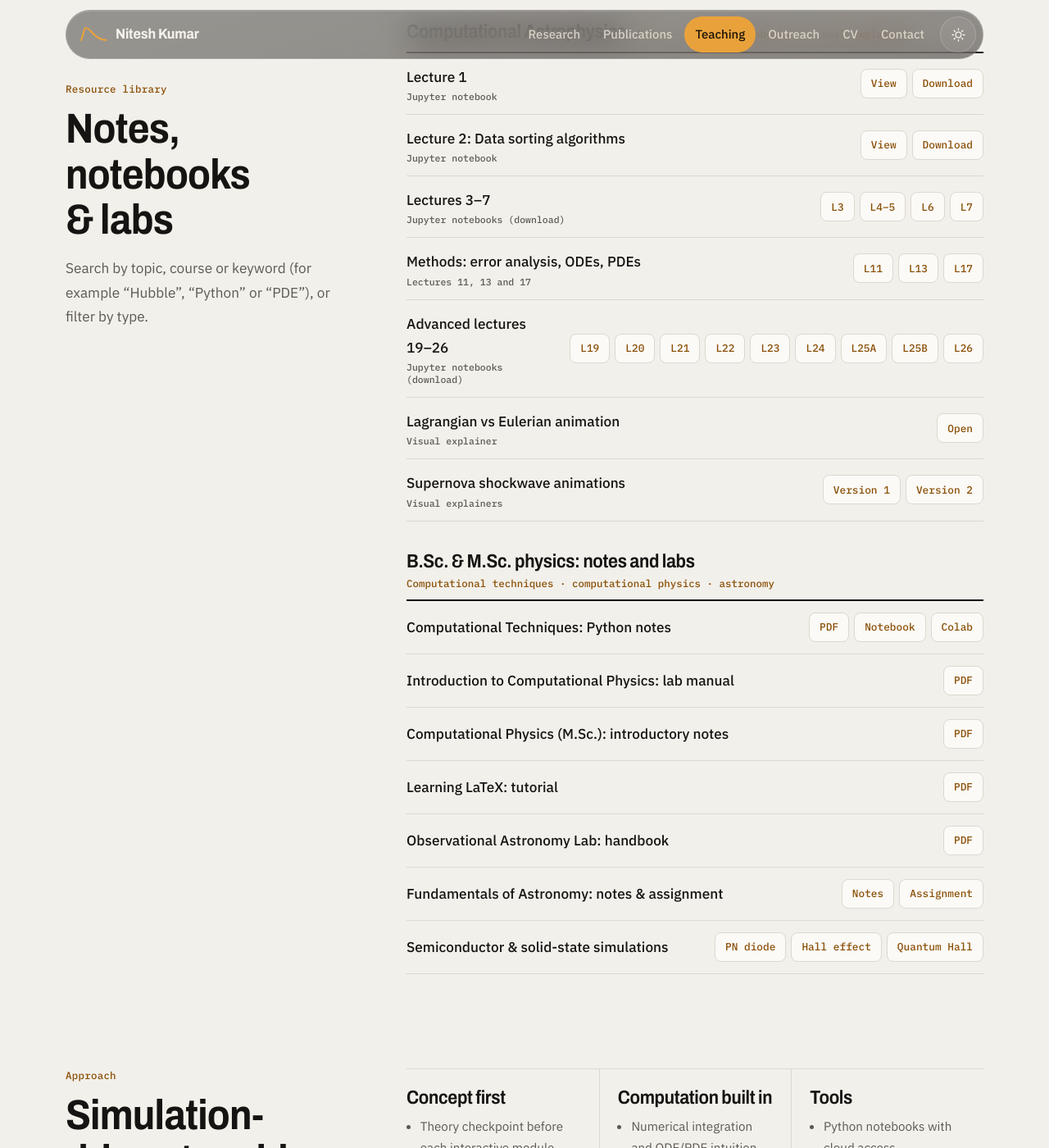
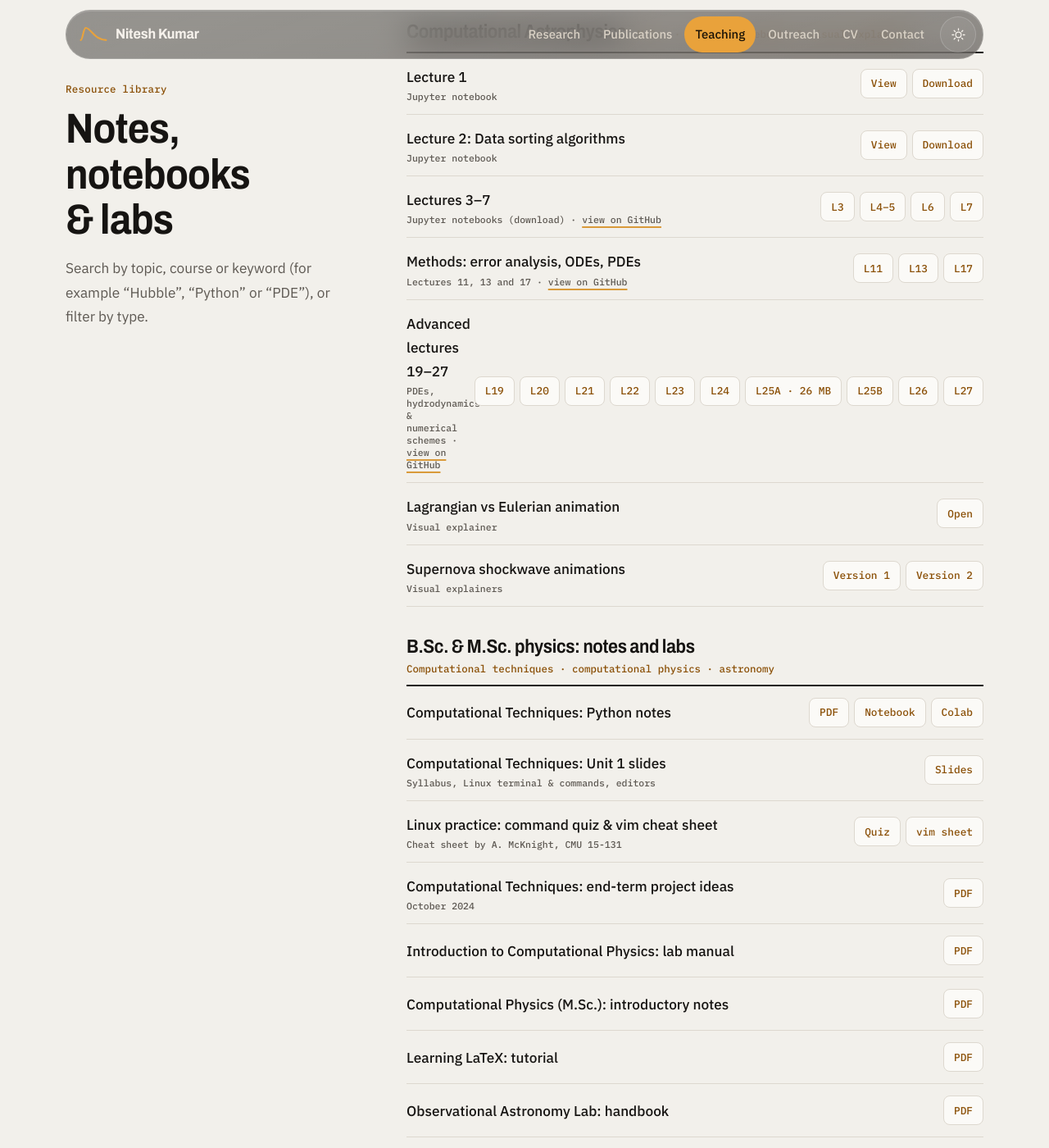
Before and after one commit to niteshchandra039/niteshchandra039.github.io, a Jekyll site: the page built from teaching.html, in a window 1280 px wide and 1400 px high, scrolled down 1650 px. Shown: the whole window at 82% size. Built offline with Jekyll 4.4.1, drawn with Linux system fonts in a browser that asks for light colours; some of the changed text lies outside the part shown.

Commit message:
Link remaining teaching files and fix notebook viewing
Add Lecture 27, Computational Techniques unit 1 slides, the Linux command quiz,
the vim cheat sheet (credited) and the 2024 end-term project ideas. Notebook
"View" links use GitHub's viewer instead of nbviewer; Lecture 25A shows its size.

Co-Authored-By: Claude Opus 5.5 <noreply@anthropic.com>

```diff
--- a/teaching.html
+++ b/teaching.html
@@ -9,7 +9,8 @@ heading: "Teaching, simulations & mentorship"
 lede: "Astrophysics and computational physics at UPES, taught concept-first with open notebooks, lab manuals and interactive simulations. Everything below is free to use."
 description: "Course resources by Dr. Nitesh Kumar at UPES: astrophysics simulation labs, Computational Astrophysics notebooks, computational physics notes and lab manuals, plus courses taught and student mentorship."
 ---
-{%- assign nb = 'https://nbviewer.org/github/niteshchandra039/niteshchandra039.github.io/blob/main/resources/computational_astrophysics/' -%}
+{%- assign nb = 'https://github.com/niteshchandra039/niteshchandra039.github.io/blob/main/resources/computational_astrophysics/' -%}
+{%- assign nbdir = 'https://github.com/niteshchandra039/niteshchandra039.github.io/tree/main/resources/computational_astrophysics' -%}
 {%- assign ca = '/resources/computational_astrophysics/' | relative_url -%}
 {%- assign sim = '/resources/AI_simulations/' | relative_url -%}
 
@@ -71,11 +72,11 @@ description: "Course resources by Dr. Nitesh Kumar at UPES: astrophysics simulat
       <section class="course" aria-labelledby="c2">
         <header><h3 id="c2">Computational Astrophysics</h3><span class="code">M.Sc. · lecture notebooks &amp; visual explainers</span></header>
         <ul class="res-list">
-          <li class="res" data-type="notebook" data-keywords="lecture 1 introduction python"><span><span class="rt">Lecture 1</span><span class="rk">Jupyter notebook</span></span><span class="res-actions"><a href="{{ nb }}Computational%20Astrophysics%20-%20Lect%201.ipynb" aria-label="Lecture 1: view in browser">View</a><a href="{{ ca }}Computational%20Astrophysics%20-%20Lect%201.ipynb" aria-label="Lecture 1: download notebook">Download</a></span></li>
-          <li class="res" data-type="notebook" data-keywords="lecture 2 data sorting algorithms python"><span><span class="rt">Lecture 2: Data sorting algorithms</span><span class="rk">Jupyter notebook</span></span><span class="res-actions"><a href="{{ nb }}Computational%20Astrophysics%20Lecture%202_%20Data%20Sorting%20Algorithms%20in%20Python.ipynb" aria-label="Lecture 2: view in browser">View</a><a href="{{ ca }}Computational%20Astrophysics%20Lecture%202_%20Data%20Sorting%20Algorithms%20in%20Python.ipynb" aria-label="Lecture 2: download notebook">Download</a></span></li>
-          <li class="res" data-type="notebook" data-keywords="lecture 3 4 5 6 7"><span><span class="rt">Lectures 3–7</span><span class="rk">Jupyter notebooks (download)</span></span><span class="res-actions"><a href="{{ ca }}Computational%20Astrophysics%20-%20Lecture%203.ipynb" aria-label="Lecture 3 notebook">L3</a><a href="{{ ca }}Computational%20Astrophysics%20-%20Lecture%204%20%26%205.ipynb" aria-label="Lectures 4 and 5 notebook">L4–5</a><a href="{{ ca }}Computational%20Astrophysics%20Lecture%206.ipynb" aria-label="Lecture 6 notebook">L6</a><a href="{{ ca }}Computational%20Astrophysics%20Lecture%207.ipynb" aria-label="Lecture 7 notebook">L7</a></span></li>
-          <li class="res" data-type="notebook" data-keywords="lecture 11 error analysis lecture 13 odes euler method lecture 17 pde partial differential equations"><span><span class="rt">Methods: error analysis, ODEs, PDEs</span><span class="rk">Lectures 11, 13 and 17</span></span><span class="res-actions"><a href="{{ ca }}Computational%20Astrophysics%20Lect%2011_%20Error%20Analysis.ipynb" aria-label="Lecture 11 error analysis notebook">L11</a><a href="{{ ca }}Computational%20Astrophysics%20Lect%2013_%20ODEs%20and%20Euler_s%20Method%20Lecture.ipynb" aria-label="Lecture 13 ODEs and Euler's method notebook">L13</a><a href="{{ ca }}Computational_Astrophysics_lecture_17_PDE_.ipynb" aria-label="Lecture 17 PDE notebook">L17</a></span></li>
-          <li class="res" data-type="notebook" data-keywords="lecture 19 20 21 22 23 24 25 26 advanced"><span><span class="rt">Advanced lectures 19–26</span><span class="rk">Jupyter notebooks (download)</span></span><span class="res-actions"><a href="{{ ca }}Computational_Astrophysics_lecture_19.ipynb" aria-label="Lecture 19 notebook">L19</a><a href="{{ ca }}Computational_Astrophysics_lecture_20.ipynb" aria-label="Lecture 20 notebook">L20</a><a href="{{ ca }}Computational_Astrophysics_lecture_21.ipynb" aria-label="Lecture 21 notebook">L21</a><a href="{{ ca }}Computational_Astrophysics_lecture_22.ipynb" aria-label="Lecture 22 notebook">L22</a><a href="{{ ca }}Computational_Astrophysics_lecture_23.ipynb" aria-label="Lecture 23 notebook">L23</a><a href="{{ ca }}Computational_Astrophysics_lecture_24.ipynb" aria-label="Lecture 24 notebook">L24</a><a href="{{ ca }}Computational_Astrophysics_lecture_25A.ipynb" aria-label="Lecture 25A notebook (large file, about 26 MB)">L25A</a><a href="{{ ca }}Computational_Astrophysics_lecture_25.ipynb" aria-label="Lecture 25B notebook">L25B</a><a href="{{ ca }}Computational_Astrophysics_lecture_26.ipynb" aria-label="Lecture 26 notebook">L26</a></span></li>
+          <li class="res" data-type="notebook" data-keywords="lecture 1 introduction python"><span><span class="rt">Lecture 1</span><span class="rk">Jupyter notebook</span></span><span class="res-actions"><a href="{{ nb }}Computational%20Astrophysics%20-%20Lect%201.ipynb" aria-label="Lecture 1: view on GitHub">View</a><a href="{{ ca }}Computational%20Astrophysics%20-%20Lect%201.ipynb" aria-label="Lecture 1: download notebook">Download</a></span></li>
+          <li class="res" data-type="notebook" data-keywords="lecture 2 data sorting algorithms python"><span><span class="rt">Lecture 2: Data sorting algorithms</span><span class="rk">Jupyter notebook</span></span><span class="res-actions"><a href="{{ nb }}Computational%20Astrophysics%20Lecture%202_%20Data%20Sorting%20Algorithms%20in%20Python.ipynb" aria-label="Lecture 2: view on GitHub">View</a><a href="{{ ca }}Computational%20Astrophysics%20Lecture%202_%20Data%20Sorting%20Algorithms%20in%20Python.ipynb" aria-label="Lecture 2: download notebook">Download</a></span></li>
+          <li class="res" data-type="notebook" data-keywords="lecture 3 4 5 6 7"><span><span class="rt">Lectures 3–7</span><span class="rk">Jupyter notebooks (download) · <a href="{{ nbdir }}">view on GitHub</a></span></span><span class="res-actions"><a href="{{ ca }}Computational%20Astrophysics%20-%20Lecture%203.ipynb" aria-label="Lecture 3 notebook">L3</a><a href="{{ ca }}Computational%20Astrophysics%20-%20Lecture%204%20%26%205.ipynb" aria-label="Lectures 4 and 5 notebook">L4–5</a><a href="{{ ca }}Computational%20Astrophysics%20Lecture%206.ipynb" aria-label="Lecture 6 notebook">L6</a><a href="{{ ca }}Computational%20Astrophysics%20Lecture%207.ipynb" aria-label="Lecture 7 notebook">L7</a></span></li>
+          <li class="res" data-type="notebook" data-keywords="lecture 11 error analysis lecture 13 odes euler method lecture 17 pde partial differential equations"><span><span class="rt">Methods: error analysis, ODEs, PDEs</span><span class="rk">Lectures 11, 13 and 17 · <a href="{{ nbdir }}">view on GitHub</a></span></span><span class="res-actions"><a href="{{ ca }}Computational%20Astrophysics%20Lect%2011_%20Error%20Analysis.ipynb" aria-label="Lecture 11 error analysis notebook">L11</a><a href="{{ ca }}Computational%20Astrophysics%20Lect%2013_%20ODEs%20and%20Euler_s%20Method%20Lecture.ipynb" aria-label="Lecture 13 ODEs and Euler's method notebook">L13</a><a href="{{ ca }}Computational_Astrophysics_lecture_17_PDE_.ipynb" aria-label="Lecture 17 PDE notebook">L17</a></span></li>
+          <li class="res" data-type="notebook" data-keywords="lecture 19 20 21 22 23 24 25 26 27 advanced pde heat diffusion hydrodynamics lax friedrichs"><span><span class="rt">Advanced lectures 19–27</span><span class="rk">PDEs, hydrodynamics &amp; numerical schemes · <a href="{{ nbdir }}">view on GitHub</a></span></span><span class="res-actions"><a href="{{ ca }}Computational_Astrophysics_lecture_19.ipynb" aria-label="Lecture 19 notebook">L19</a><a href="{{ ca }}Computational_Astrophysics_lecture_20.ipynb" aria-label="Lecture 20 notebook">L20</a><a href="{{ ca }}Computational_Astrophysics_lecture_21.ipynb" aria-label="Lecture 21 notebook">L21</a><a href="{{ ca }}Computational_Astrophysics_lecture_22.ipynb" aria-label="Lecture 22 notebook">L22</a><a href="{{ ca }}Computational_Astrophysics_lecture_23.ipynb" aria-label="Lecture 23 notebook">L23</a><a href="{{ ca }}Computational_Astrophysics_lecture_24.ipynb" aria-label="Lecture 24 notebook">L24</a><a href="{{ ca }}Computational_Astrophysics_lecture_25A.ipynb" aria-label="Lecture 25A notebook (large file, about 26 MB)">L25A · 26 MB</a><a href="{{ ca }}Computational_Astrophysics_lecture_25.ipynb" aria-label="Lecture 25B notebook">L25B</a><a href="{{ ca }}Computational_Astrophysics_lecture_26.ipynb" aria-label="Lecture 26 notebook">L26</a><a href="{{ ca }}Computational_Astrophysics_lecture_27.ipynb" aria-label="Lecture 27 notebook: Lax–Friedrichs scheme">L27</a></span></li>
           <li class="res" data-type="simulation" data-keywords="lagrangian eulerian animation fluid"><span><span class="rt">Lagrangian vs Eulerian animation</span><span class="rk">Visual explainer</span></span><span class="res-actions"><a href="{{ ca }}lag_vs_eul.html" aria-label="Lagrangian vs Eulerian animation: open">Open</a></span></li>
           <li class="res" data-type="simulation" data-keywords="supernova shockwave animation"><span><span class="rt">Supernova shockwave animations</span><span class="rk">Visual explainers</span></span><span class="res-actions"><a href="{{ ca }}supernova_shockwave.html" aria-label="Supernova shockwave animation 1">Version 1</a><a href="{{ ca }}shockwave_1.html" aria-label="Supernova shockwave animation 2">Version 2</a></span></li>
         </ul>
@@ -85,6 +86,9 @@ description: "Course resources by Dr. Nitesh Kumar at UPES: astrophysics simulat
         <header><h3 id="c3">B.Sc. &amp; M.Sc. physics: notes and labs</h3><span class="code">Computational techniques · computational physics · astronomy</span></header>
         <ul class="res-list">
           <li class="res" data-type="pdf" data-keywords="python notes computational techniques colab"><span><span class="rt">Computational Techniques: Python notes</span></span><span class="res-actions"><a href="{{ '/resources/computational_techniques/python_notes.pdf' | relative_url }}" aria-label="Python notes (PDF)">PDF</a><a href="{{ '/resources/computational_techniques/Python_learning/python_notes_updated.ipynb' | relative_url }}" aria-label="Python notes notebook">Notebook</a><a href="https://colab.research.google.com/drive/1W0J-ll0QylMYLvjRHqHGANBbj2ApXnIr?usp=sharing" aria-label="Python notes in Google Colab">Colab</a></span></li>
+          <li class="res" data-type="pdf" data-keywords="computational techniques unit 1 slides linux terminal commands editors vim syllabus"><span><span class="rt">Computational Techniques: Unit 1 slides</span><span class="rk">Syllabus, Linux terminal &amp; commands, editors</span></span><span class="res-actions"><a href="{{ '/resources/computational_techniques/ppt/computational_techniques_unit1.pdf' | relative_url }}" aria-label="Computational Techniques unit 1 slides (PDF)">Slides</a></span></li>
+          <li class="res" data-type="pdf" data-keywords="linux command quiz vim cheat sheet terminal practice"><span><span class="rt">Linux practice: command quiz &amp; vim cheat sheet</span><span class="rk">Cheat sheet by A. McKnight, CMU 15-131</span></span><span class="res-actions"><a href="{{ '/resources/computational_techniques/ppt/Linux_command_quiz.pdf' | relative_url }}" aria-label="Linux command quiz (PDF)">Quiz</a><a href="{{ '/resources/computational_techniques/ppt/vim-cheatsheet.pdf' | relative_url }}" aria-label="vim cheat sheet (PDF)">vim sheet</a></span></li>
+          <li class="res" data-type="pdf" data-keywords="end term project ideas examination computational techniques"><span><span class="rt">Computational Techniques: end-term project ideas</span><span class="rk">October 2024</span></span><span class="res-actions"><a href="{{ '/resources/computational_techniques/end_term_project_instructions.pdf' | relative_url }}" aria-label="End-term project ideas (PDF)">PDF</a></span></li>
           <li class="res" data-type="lab" data-keywords="lab manual computational physics lab"><span><span class="rt">Introduction to Computational Physics: lab manual</span></span><span class="res-actions"><a href="{{ '/resources/computational_physics_lab/lab_manual_1.pdf' | relative_url }}" aria-label="Computational physics lab manual (PDF)">PDF</a></span></li>
           <li class="res" data-type="pdf" data-keywords="computational physics msc introduction notes c++ fortran"><span><span class="rt">Computational Physics (M.Sc.): introductory notes</span></span><span class="res-actions"><a href="{{ '/resources/computational_physics/Introduction_to_computational_physics_23_May.pdf' | relative_url }}" aria-label="Computational physics notes (PDF)">PDF</a></span></li>
           <li class="res" data-type="pdf" data-keywords="latex tutorial scientific writing"><span><span class="rt">Learning LaTeX: tutorial</span></span><span class="res-actions"><a href="{{ '/resources/LearnLaTeX.pdf' | relative_url }}" aria-label="Learning LaTeX tutorial (PDF)">PDF</a></span></li>
```
